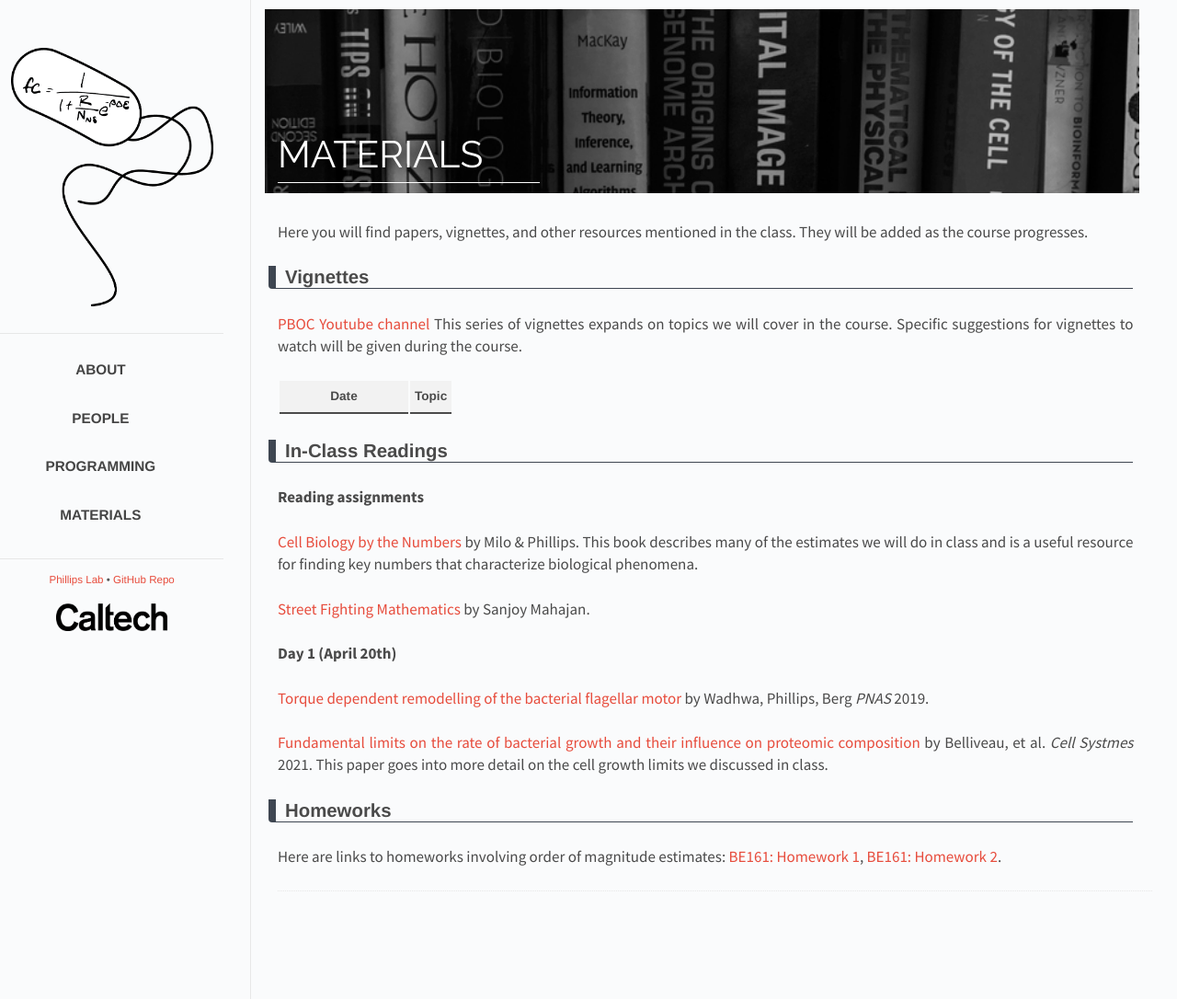
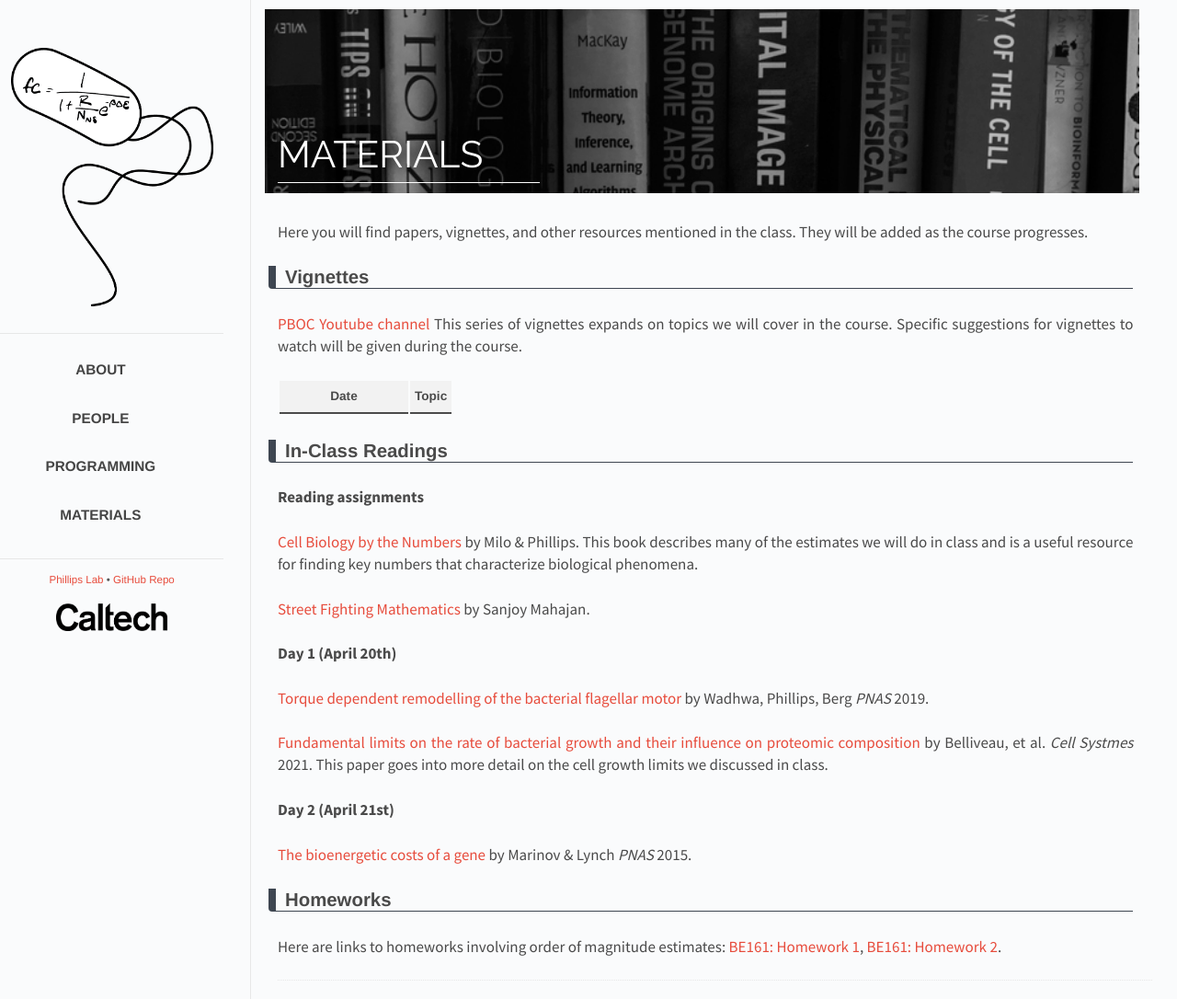
Before and after one commit to RPGroup-PBoC/pboc22_heidelberg, a Jekyll site: the page built from _posts/2022-01-28-materials.md, in a window 1280 px wide. Shown: the whole page at 92% size. Built offline with Jekyll 4.4.1, drawn with Linux system fonts in a browser that asks for light colours.

Commit message:
added marinov

```diff
--- a/_data/papers.yaml
+++ b/_data/papers.yaml
@@ -21,6 +21,13 @@ Day 1 (April 20th):
    year: "2021"
    description: This paper goes into more detail on the cell growth limits we discussed in class.
    link: "http://rpdata.caltech.edu/publications/Belliveau_Chure2021.pdf"
+
+Day 2 (April 21st):
+ - title: "The bioenergetic costs of a gene"
+   author: "Marinov & Lynch"
+   journal: "PNAS"
+   year: "2015"
+   link: "https://www.pnas.org/doi/epdf/10.1073/pnas.1514974112"
 
 # Day 1 (September 9th):
 #   - title: "The biomass distribution on Earth"
```
